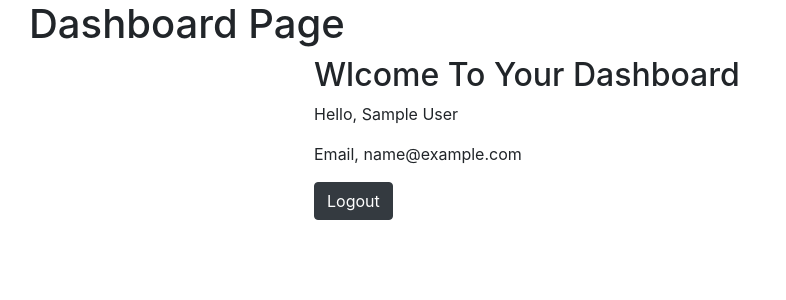
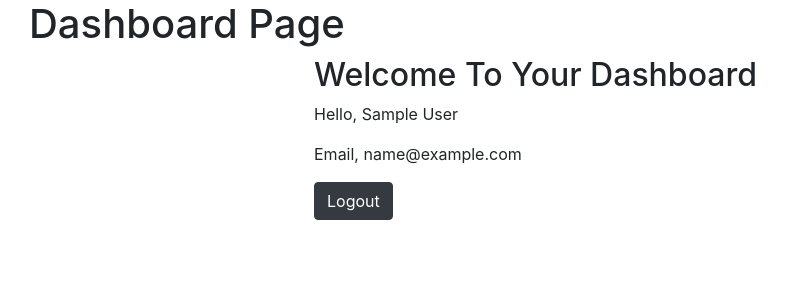
Before and after one commit to Rupeshdarpe/PRODIGY_FS_01, a Flask app: page /dashboard in a window 1280 px wide. Shown: the top 300 px of the page, without its empty margins (56-842 px from the left). Run offline with Flask 3, Linux system fonts and the light colour scheme; the visitor is signed in with stand-in values (Sample User, id 1); data that the repository does not hold is empty; some libraries are stand-ins or nearby versions.

Commit message:
Update dashboard.html

```diff
--- a/templates/dashboard.html
+++ b/templates/dashboard.html
@@ -15,7 +15,7 @@
   <h1>Dashboard Page</h1>
     <div class="row justify-content-center">
         <div class="col-sm-6">
-            <h2>Wlcome To Your Dashboard</h2>
+            <h2>Welcome To Your Dashboard</h2>
 
             <p>Hello, {{current_user.name}}</p>
             <p>Email, {{current_user.email}}</p>
```
